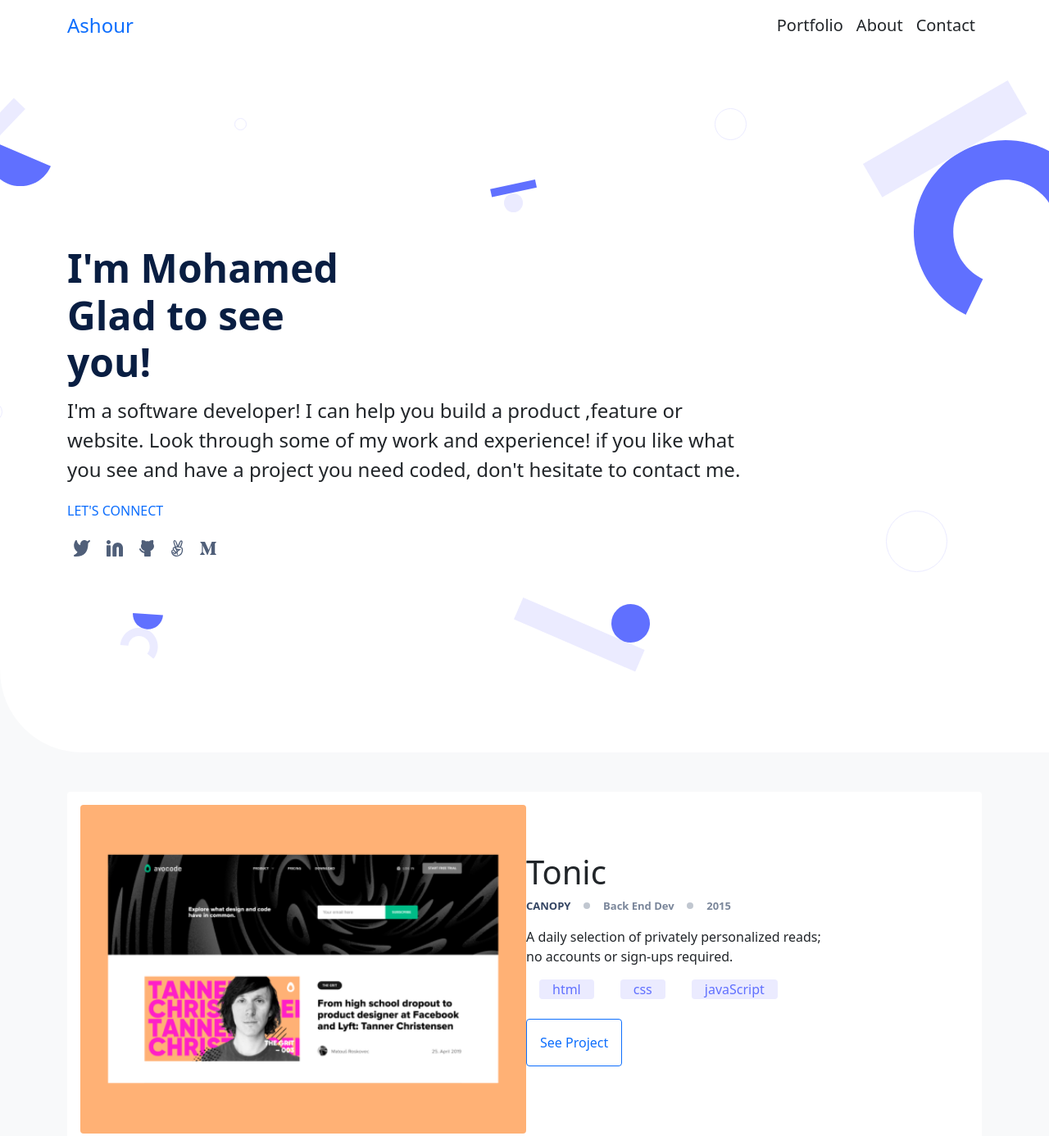
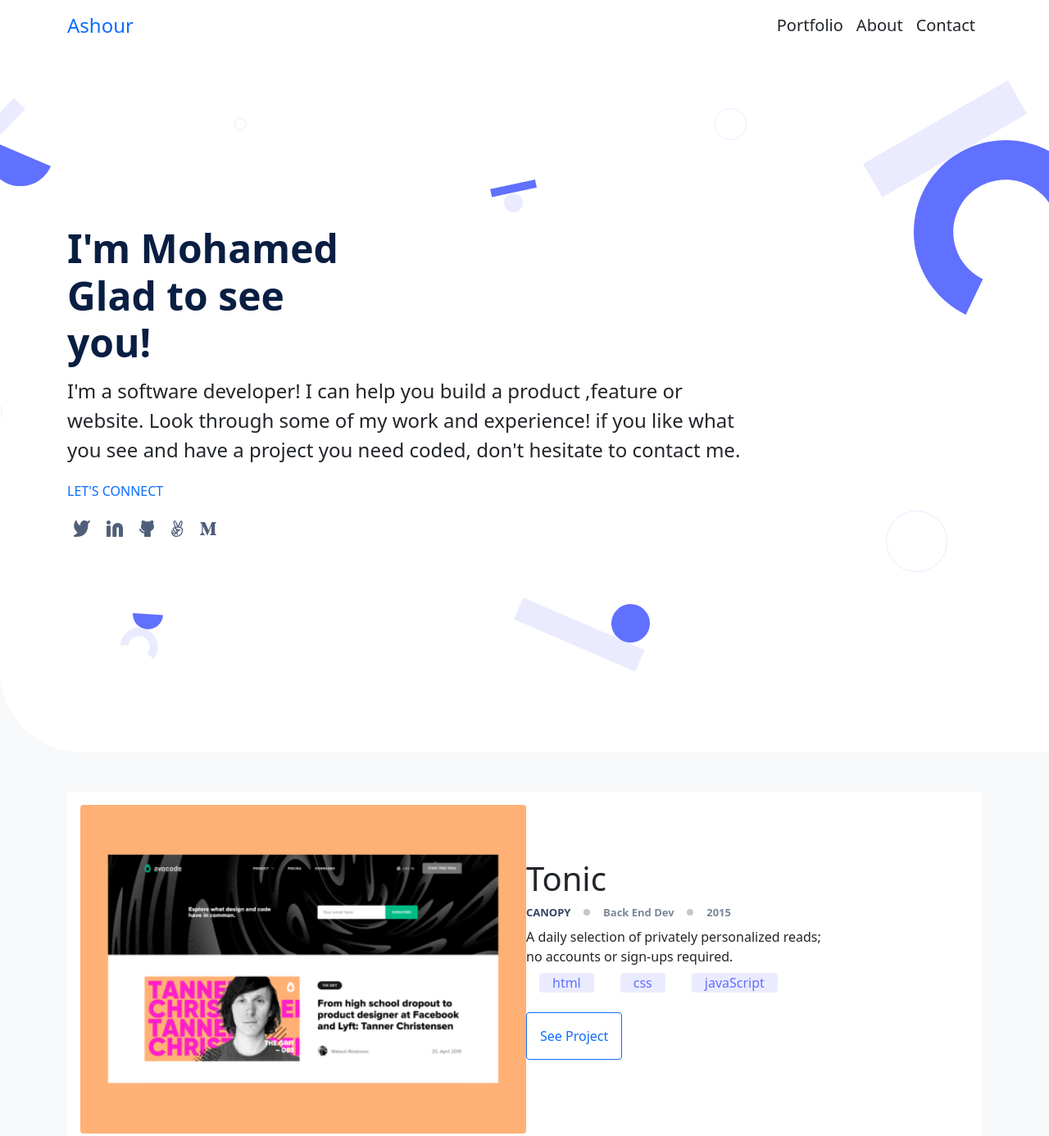
Before and after one commit to AACHOURMOHAMED/protfolio-bootstrap, a website: page index.html in a window 1280 px wide. Shown: the top 1386 px of the page at 82% size. Drawn offline with nearby package versions, Linux system fonts and the light colour scheme.

Commit message:
some changes

```diff
--- a/css/style.css
+++ b/css/style.css
@@ -20,7 +20,7 @@ body {
 }
 
 #header {
-  position: fixed;
+  position:absolute;
   width: 100%;
 }
 
--- a/index.html
+++ b/index.html
@@ -46,7 +46,7 @@
     <!--Hero section-->
     <main id="main" class="bg-image">
       <div class="container">
-        <article class="py-5">
+        <article class="py-4">
           <h1
             class="font-weight-bold col col-lg-4"
             style="font-size: 48px; color: #091e42; font-weight: 700"
@@ -97,7 +97,7 @@
                 <span class="dot"></span>
                 <span>2015</span>
               </div>
-              <p class="col-lg-8 my-3">
+              <p class="col-lg-8 my-2">
                 A daily selection of privately personalized reads; no accounts
                 or sign-ups required.
               </p>
```
